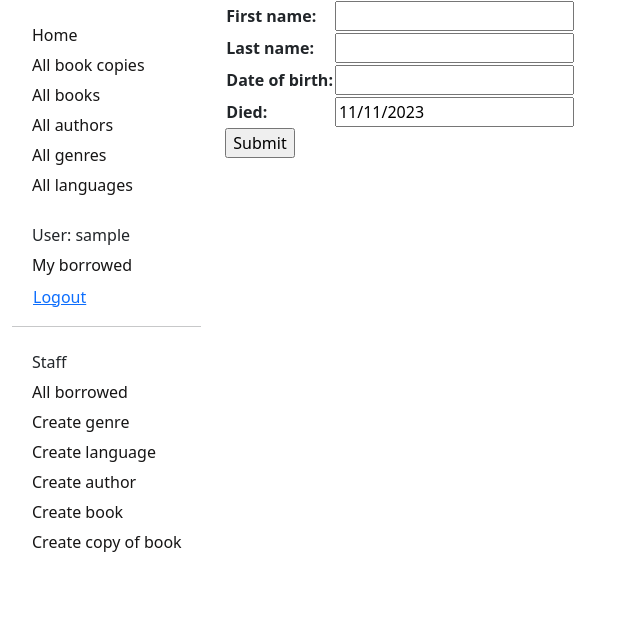
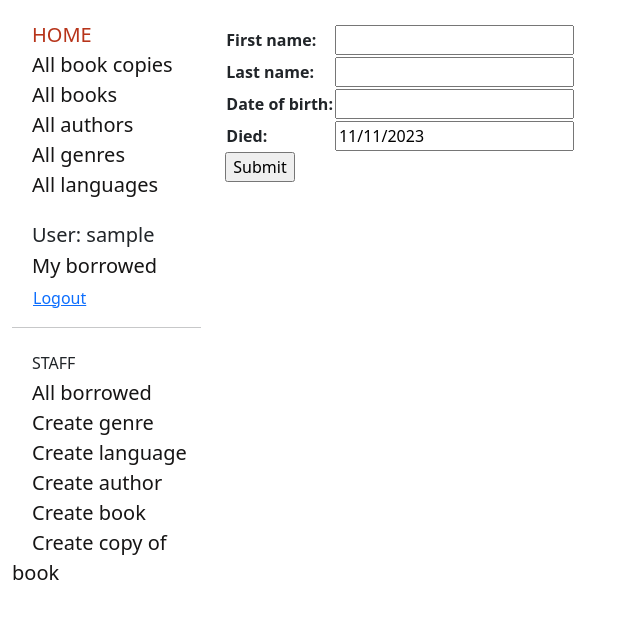
Before and after one commit to Python-Test-Engineer/PyTest-Django-Library, a Django app: page /catalog/author/create/ in a window 1280 px wide. Shown: the top 619 px of the page, without its empty margins (0-640 px from the left). Run offline with Django 5.2, Linux system fonts and the light colour scheme; the visitor is signed in with stand-in values (Sample User, id 1).

Commit message:
basic styling

```diff
--- a/catalog/static/css/styles.css
+++ b/catalog/static/css/styles.css
@@ -1,3 +1,19 @@
+li {
+  list-style-type: none;
+
+  }
+a{
+  color: #314bde;
+  text-decoration: none;
+  font-size: 20px;
+  font-weight: 500;
+}
+a:hover {
+  color: #cb553e;
+  text-decoration: underline;
+}
+
+
 .sidebar-nav {
     margin-top: 20px;
     padding: 0;
@@ -14,7 +30,7 @@
     color: #161515;
 }
 .sidebar-nav > li > a:hover {
-    text-decoration: none;
+    text-decoration: underline;
     color: #f14b2a;
     background: rgba(255, 255, 255, 0.2);
 }
--- a/catalog/templates/base_generic.html
+++ b/catalog/templates/base_generic.html
@@ -1,15 +1,18 @@
 <!DOCTYPE html>
 <html lang="en">
+
 <head>
 
   {% block title %}<title>Local Library</title>{% endblock %}
   <meta charset="utf-8">
   <meta name="viewport" content="width=device-width, initial-scale=1">
-  <link href="https://cdn.jsdelivr.net/npm/bootstrap@5.3.3/dist/css/bootstrap.min.css" rel="stylesheet" integrity="sha384-QWTKZyjpPEjISv5WaRU9OFeRpok6YctnYmDr5pNlyT2bRjXh0JMhjY6hW+ALEwIH" crossorigin="anonymous">
+  <link href="https://cdn.jsdelivr.net/npm/bootstrap@5.3.3/dist/css/bootstrap.min.css" rel="stylesheet"
+    integrity="sha384-QWTKZyjpPEjISv5WaRU9OFeRpok6YctnYmDr5pNlyT2bRjXh0JMhjY6hW+ALEwIH" crossorigin="anonymous">
   <!-- Add additional CSS in static file -->
   {% load static %}
   <link rel="stylesheet" href="{% static 'css/styles.css' %}">
 </head>
+
 <body>
 
   <div class="container-fluid">
@@ -18,7 +21,7 @@
       <div class="col-sm-2">
         {% block sidebar %}
         <ul class="sidebar-nav">
-    <li><a href="{% url 'index' %}">Home</a></li>
+          <li><a style="color: #b7341a;" href="{% url 'index' %}">HOME</a></li>
           <li><a href="{% url 'bookinstances' %}">All book copies</a></li>
           <li><a href="{% url 'books' %}">All books</a></li>
           <li><a href="{% url 'authors' %}">All authors</a></li>
@@ -28,7 +31,7 @@
 
         <ul class="sidebar-nav">
           {% if user.is_authenticated %}
-     <li>User: {{ user.get_username }}</li>
+          <li><span style="font-size:20px;font-weight: 500;">User: {{ user.get_username }}</span></li>
           <li><a href="{% url 'my-borrowed' %}">My borrowed</a></li>
           <li>
             <form id="logout-form" method="post" action="{% url 'logout' %}">
@@ -44,7 +47,7 @@
         {% if user.is_staff %}
         <hr>
         <ul class="sidebar-nav">
-   <li>Staff</li>
+          <li>STAFF</li>
           <li><a href="{% url 'all-borrowed' %}">All borrowed</a></li>
           {% if perms.catalog.add_genre %}
           <li><a href="{% url 'genre-create' %}">Create genre</a></li>
@@ -66,7 +69,7 @@
 
         {% endblock %}
       </div>
-  <div class="col-sm-10 ">
+      <div class="col-sm-10 mt-4">
         {% block content %}{% endblock %}
 
         {% block pagination %}
@@ -91,4 +94,5 @@
 
   </div>
 </body>
+
 </html>
```
Lines whose indentation alone changed are shown as unchanged.
